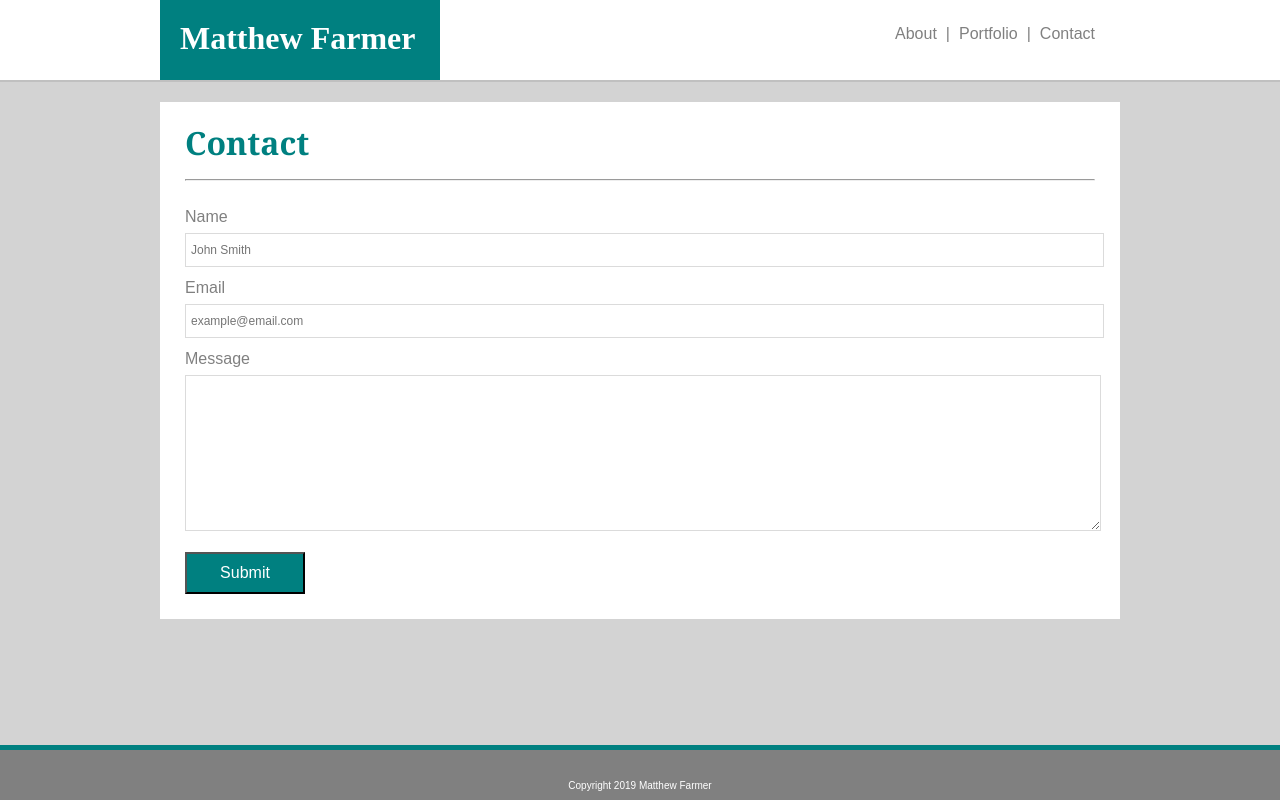
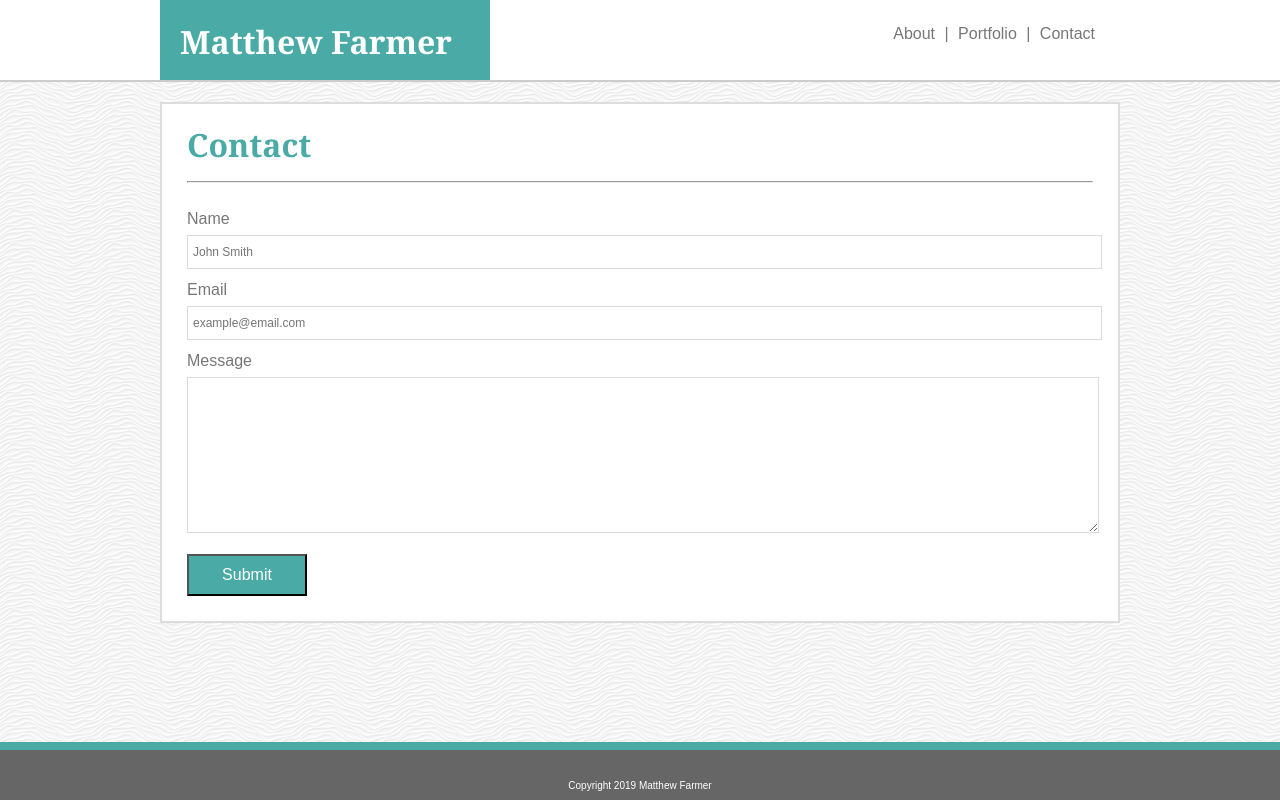
Before and after one commit to cafeamericano/UNC_01_Basic_Portfolio, a plain HTML site: page contact.html in a window 1280 px wide. Drawn offline with Linux system fonts and the light colour scheme.

Commit message:
Finished making styling changes to those specified by assignment

```diff
--- a/assets/css/style.css
+++ b/assets/css/style.css
@@ -4,11 +4,13 @@ html, body {
     height: 100%;
     margin: 0;
     padding: 0;
-    background: lightgray
+    background: lightgray;
+    background-image: url('../images/white-waves.png')
 }
 
 h1 {
-    margin: 0px
+    margin: 0px;
+    font-family: 'Georgia', 'Times', 'Times New Roman', 'serif';
 }
 
 /* Header specifications */
@@ -16,8 +18,8 @@ h1 {
 header {
     position: relative;
     top: 0px;
-    background: white;
-    border-bottom: 2px silver solid;
+    background: #ffffff;
+    border-bottom: 2px #cccccc solid;
     width: 100%;
     height: 80px;
 }
@@ -30,11 +32,11 @@ header {
 }
 
 .nametag {
-    width: 240px;
+    width: 290px;
     height: 40px;
     position: relative;
-    background: teal;
-    font: serif;
+    background: #4aaaa5;
+    font-family: 'Georgia', 'Times', 'Times New Roman', 'serif';
     color: white;
     display: inline-block;
     float: left;
@@ -48,13 +50,14 @@ header {
     display: inline-block;
     float: right;
     text-align: right;
-    padding: 25px
+    padding: 25px;
+    font-family: 'Arial', 'Helvetica Neue', 'Helvetica', 'sans-serif';
 }
 
 .link-item {
-    font-family: Arial, Helvetica, sans-serif;
+    font-family: 'Arial', 'Helvetica Neue', 'Helvetica', 'sans-serif';
     font-weight: 100;
-    color: gray;
+    color: #777777;
     text-decoration: none;
     display: inline;
     margin-left: 5px;
@@ -67,24 +70,26 @@ header {
 }
 
 .content-container {
-    background: white;
-    width: 910px;
+    max-width: 960px;
+    background: #ffffff;
+    width: 906px;
     margin: 20px auto;
     padding: 25px;
     line-height: 2em;
-    font-family: Arial, Helvetica, sans-serif;
+    font-family: 'Arial', 'Helvetica Neue', 'Helvetica', 'sans-serif';
     font-weight: 100;
-    color: gray;
+    color: #777777;
+    border: 2px #dddddd solid
 }
 
 #page-title {
-    color: teal;
-    font-family: Georgia, 'Times New Roman', Times, serif
+    color: #4aaaa5;
+    font-family: 'Georgia', 'Times', 'Times New Roman', 'serif';
 }
 
 hr {
     margin: 20px 0;
-    color: gray;
+    color: #777777;
 }
 
 img {
@@ -110,16 +115,17 @@ img {
 /* Footer specifications */
 
 footer {
-    background: gray;
-    border-top: 5px teal solid;
+    background: #666666;
+    border-top: 8px #4aaaa5 solid;
     color: white;
     font-size: 10px;
-    font-family: Arial, Helvetica, sans-serif;
+    font-family: 'Arial', 'Helvetica Neue', 'Helvetica', 'sans-serif';
     text-align: center;
     height: 50px;
     position: fixed;
     bottom: 0px;
     width: 100%;
+    z-index: 99
 }
 
 .footer-content {
@@ -139,16 +145,20 @@ footer {
 
 .submit-button{
     color: white;
-    background: teal;
+    background: #4aaaa5;
     width: 120px;
     font-size: 16px;
     padding: 10px;
     margin-top: 10px;
+    font-family: 'Arial', 'Helvetica Neue', 'Helvetica', 'sans-serif';
+
 }
 
 .input-label{
     display: block;
     margin-top: 5px;
+    font-family: 'Arial', 'Helvetica Neue', 'Helvetica', 'sans-serif';
+
 }
 
 input {
@@ -157,6 +167,8 @@ input {
     border: 1px solid #dbdbdb;
     padding-left: 5px;
     font-size: 12px;
+    font-family: 'Arial', 'Helvetica Neue', 'Helvetica', 'sans-serif';
+
 }
 
 textarea {
@@ -179,12 +191,12 @@ textarea {
 
 .photoBanner {
     top: 165px;
-    background-color: teal;
+    background-color: #4aaaa5;
     color: white;
     height: 60px;
     position: absolute;
     z-index: 2;
     width: 100%;
-    font-family: serif;
+    font-family: 'Georgia', 'Times', 'Times New Roman', 'serif';
     text-align: center;
 }
--- a/contact.html
+++ b/contact.html
@@ -2,7 +2,7 @@
     <head>
         <meta charset="utf-8">
         <meta http-equiv="X-UA-Compatible" content="IE=edge">
-        <title>About</title>
+        <title>Contact</title>
         <meta name="description" content="">
         <meta name="viewport" content="wclassth=device-wclassth, initial-scale=1">
         <link rel="stylesheet" href="assets/css/style.css">
```
Also changed, not shown: index.html (+1 -1 lines), assets/images/tiny-squares.png (added), assets/images/typing.jpg (deleted), assets/images/white-waves.png (added).
